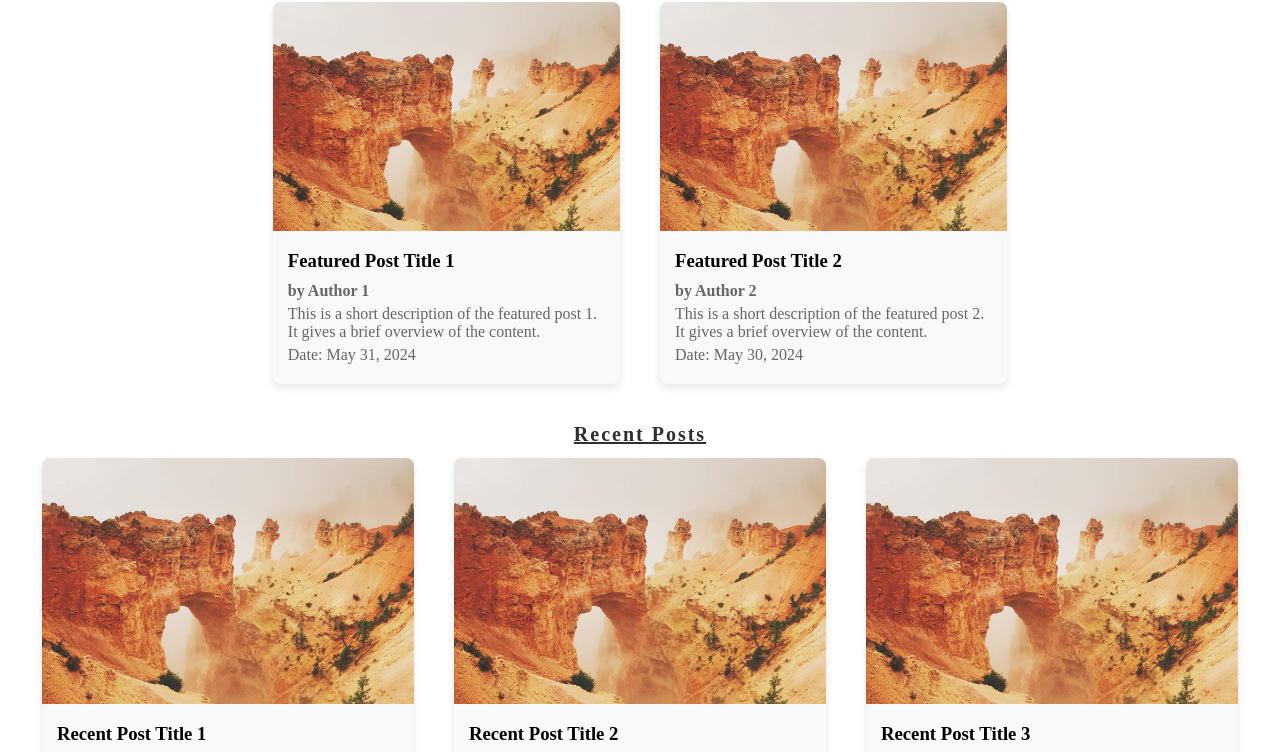
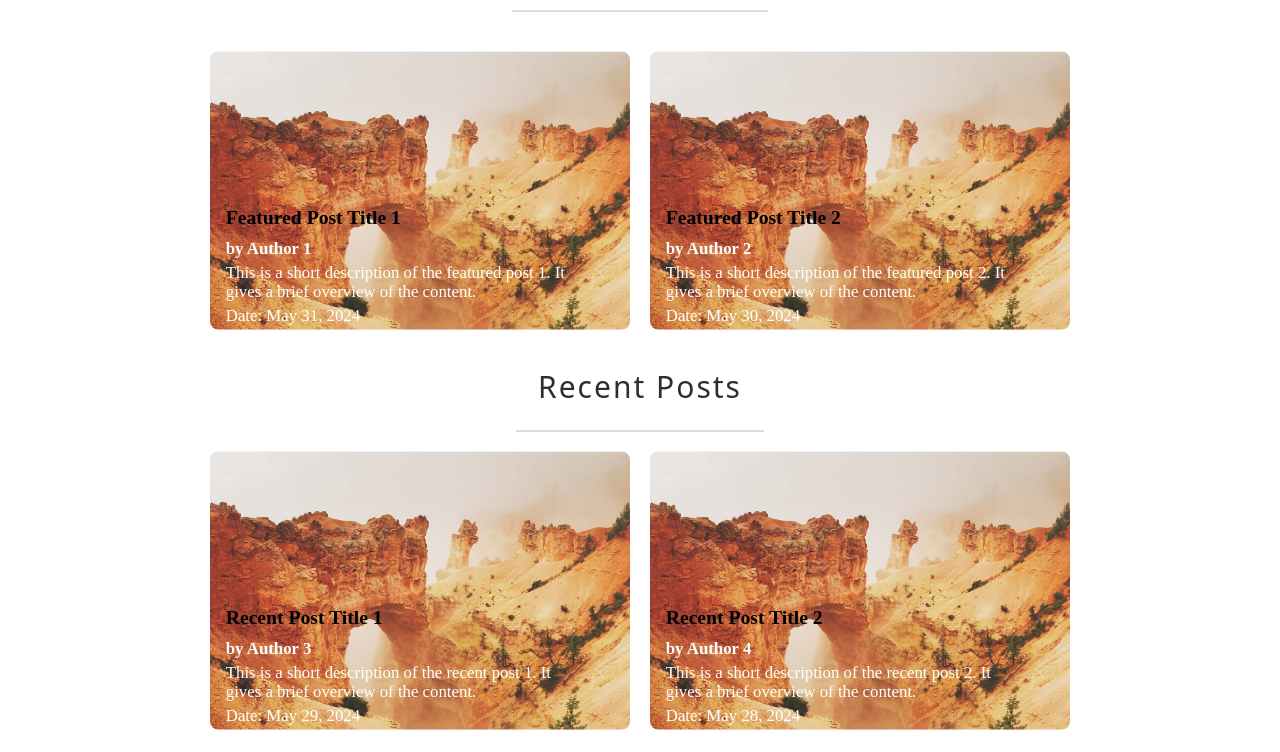
Before and after one commit to raychowdhury/secondonebutnotthelast, a plain HTML site: page index.html in a window 1280 px wide. Shown: the part 704-1456 px from the top of the page. Drawn offline with Linux system fonts and the light colour scheme.

Commit message:
Fianl layout

```diff
--- a/index.html
+++ b/index.html
@@ -40,8 +40,9 @@
 
 
      <!-- Posts Section -->
+     <h3 class="posts-section-heading">Featured Post</h3>
+     <div class="med-divider"></div>
      <section class="posts-section">
-        <h2>Featured Post</h2>
         <div class="featured-posts">
             <div class="post">
                 <img src="/src/5e4b1929fccc7fd4d0de82b2_photo-1439189741837-58720e8d82d5.jpg" alt="Featured Image 1">
@@ -63,8 +64,10 @@
             </div>
         </div>
 
-        <h2>Recent Posts</h2>
+        <h3 class="recent-section-heading">Recent Posts</h3>
+        <div class="med-divider"></div>
         <div class="recent-posts">
+
             <div class="post">
                 <img src="/src/5e4b1929fccc7fd4d0de82b2_photo-1439189741837-58720e8d82d5.jpg" alt="Recent Image 1">
                 <div class="post-info">
--- a/style.css
+++ b/style.css
@@ -49,7 +49,10 @@ height: 550px;
 }
 
 .top-container-nav-menu li a:hover {
-    transform: scale(0.6);
+    background-color: black;
+    color: white;
+    border: 1px solid white;
+    border-radius: 8px;
 }
 
 
@@ -128,9 +131,23 @@ height: 550px;
 
 }
 
-.posts-section h2 {
+.recent-section-heading ,.posts-section-heading{
+    font-size: 30px;
+    font-weight: 200;
+    line-height: 27px;
     text-align: center;
-    margin-bottom: 20px;
+    letter-spacing: 2px;
+    color: #2e2e2e;
+    font-family: system-ui, -apple-system, BlinkMacSystemFont, 'Segoe UI', Roboto, Oxygen, Ubuntu, Cantarell, 'Open Sans', 'Helvetica Neue', sans-serif;
+
+}
+.med-divider{
+    display: block;
+    width: 20%;
+    height: 2px;
+    margin: 26px auto;
+    background-color: #dedede;
+    list-style-type: lower-alpha;
 }
 
 .featured-posts, .recent-posts {
@@ -147,12 +164,15 @@ height: 550px;
     overflow: hidden;
     width: 28%;
     margin-bottom: 20px;
-    box-shadow: 0 4px 8px rgba(0, 0, 0, 0.1);
     transition: transform 0.3s ease-in-out;
+    display: flex;
+    flex-direction: column;
+    flex-wrap: wrap;
+    flex-basis: 400px;
 }
 .posts-section h2{
     text-decoration: underline;
-    color: #2e2e2e;
+    color: #ffffff;
     /* border-bottom: 1px solid #e0e0e0; */
     line-height: 27px;
     letter-spacing: 2px;
@@ -163,11 +183,16 @@ height: 550px;
 .post img {
     width: 100%;
     height: auto;
+    position: relative;
 
 }
 
 .post-info {
     padding: 15px;
+    position: absolute;
+    top: 50%;
+    right:10%;
+
 }
 
 .post-info h3 {
@@ -176,14 +201,14 @@ height: 550px;
 
 .post-info p {
     margin: 5px 0;
-    color: #666;
+    color: #ffffff;
 }
 
 .post-info .author {
     font-weight: bold;
 }
 
-.post:hover {
+.post{
     transform: scale(1.05);
 }
 
```
